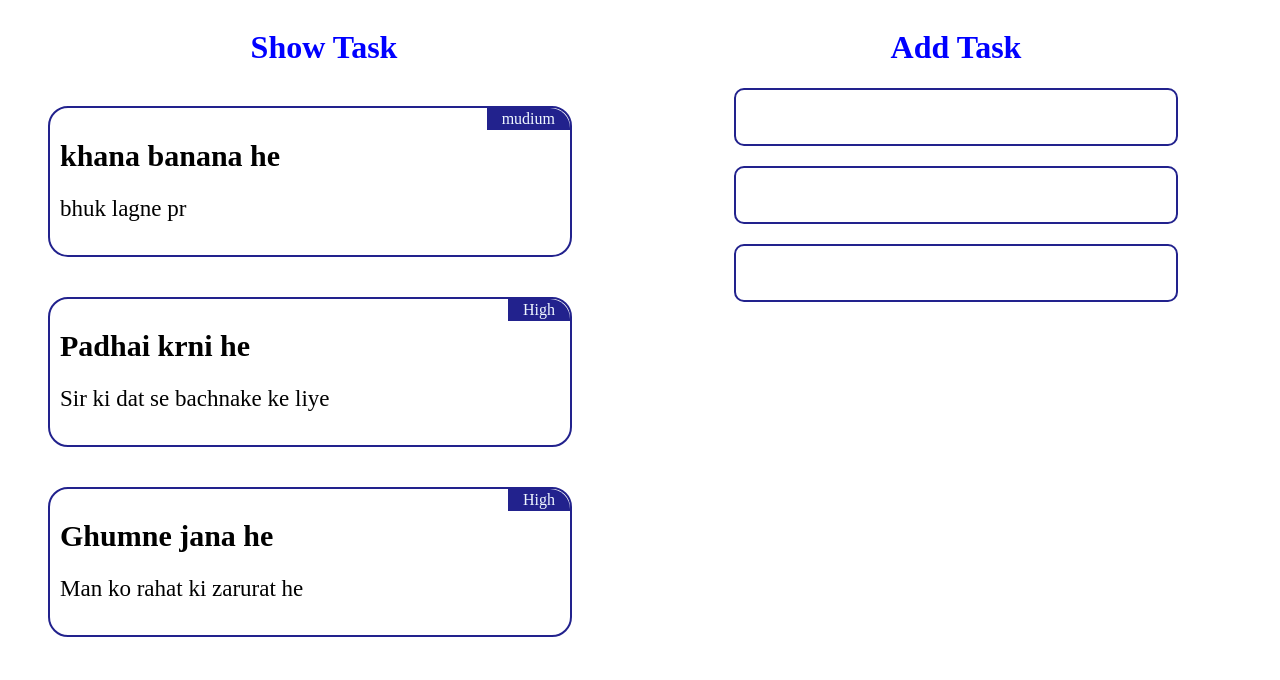
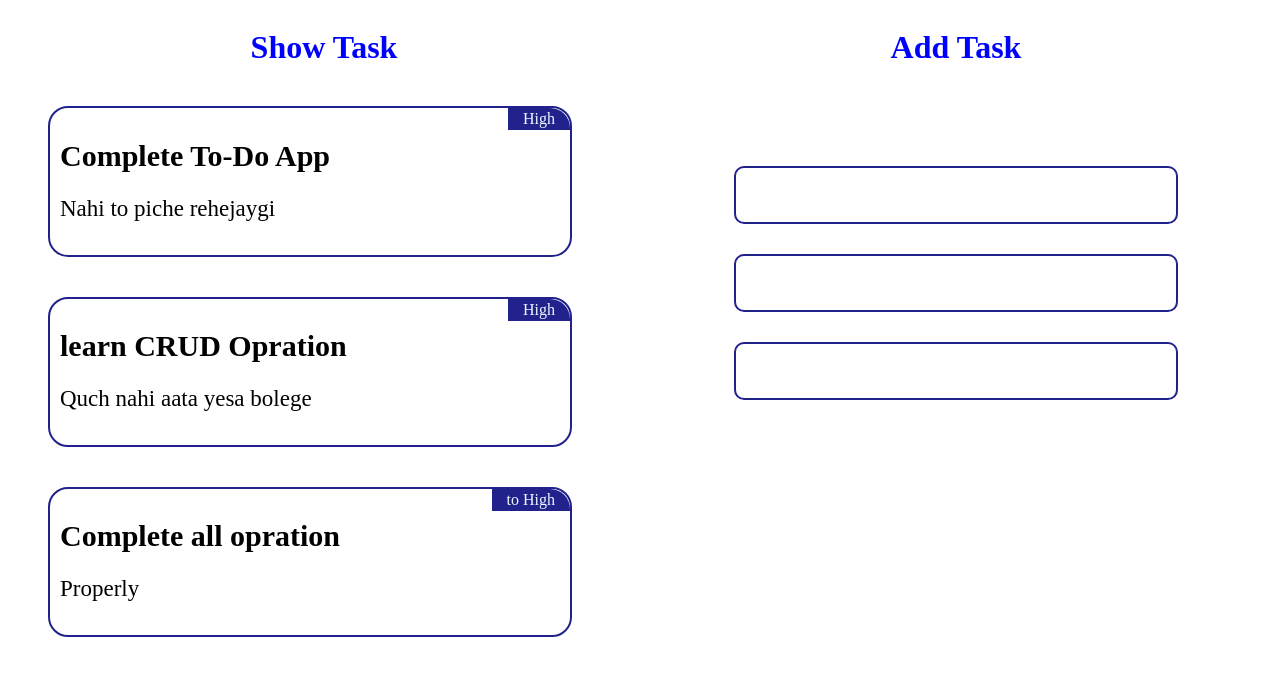
Before and after one commit to kashishInamdar/to-do, a React app: page / in a window 1280 px wide. Built offline with nearby package versions, Linux system fonts and the light colour scheme.

Commit message:
create TaskList and show in webpage

```diff
--- a/src/component/Card/Card.js
+++ b/src/component/Card/Card.js
@@ -1,10 +1,10 @@
 import React from "react"
 import "./Card.css"
 
-export default function Card({task , description , priority} ){
+export default function Card({title , description , priority ,id} ){
     return(
         <div className="task-card">
-            <h1 className="task">{task}</h1>
+            <h1 className="task">{title}</h1>
             <p className="description">{description}</p>
             <p className="priority">{priority}</p>
         </div>
--- a/src/views/Home/Home.css
+++ b/src/views/Home/Home.css
@@ -15,11 +15,11 @@
 .task-input{
 
     width: 500px;
-    margin: 20px auto;
+    margin: 100px auto;
 }
 .inputs{
     display: block;
-    margin: 20px auto;
+    margin: 30px auto;
     width: 400px;
     height:50px ;
     border: 2px solid rgb(34, 34, 141);
@@ -28,3 +28,14 @@
     padding: 2px 20px;
     font-size: 20px;
 }
+
+.button{
+    padding: 10px 40px;
+    border: none;
+    border-radius: 20px;
+    background-color: blue;
+    margin: 2px auto;
+    display: block;
+    font-size: 20px;
+    cursor: pointer;
+}
--- a/src/views/Home/Home.js
+++ b/src/views/Home/Home.js
@@ -1,74 +1,75 @@
-import React, { useEffect, useState } from "react";
+import React, { useState } from "react";
 import Card from "../../component/Card/Card";
+
 import "./Home.css"
 
 export default function Home() {
 
     const [taskList, setTaskList] = useState([
         {
-            task: "khana banana he",
-            description: "bhuk lagne pr",
-            priority: "mudium",
+            id: 1,
+            title: "Complete To-Do App",
+            description: "Nahi to piche rehejaygi",
+            priority: "High"
         },
         {
-            task: "Padhai krni he",
-            description: "Sir ki dat se bachnake ke liye",
-            priority: "High",
+            id: 2,
+            title: "learn CRUD Opration",
+            description: "Quch nahi aata yesa bolege",
+            priority: "High"
         },
         {
-            task: "Ghumne jana he",
-            description: "Man ko rahat ki zarurat he",
-            priority: "High",
-        }
+            id: 1,
+            title: "Complete all opration ",
+            description: "Properly",
+            priority: "to High"
+        },
     ])
-    localStorage.setItem("Task", JSON.stringify(taskList))
-
-    // ---------- Set Inputs ------------------
 
 
+    return (
+        <div className="main-page">
 
-    // Get Data From Local Storage
-   useEffect(()=>{
-        const list = JSON.parse(localStorage.getItem("Task"))
-        if(list && list.length > 0){
-            setTaskList(list)
-        }
-   },[])
+            <div className="showTask">
+                <h1 className="heading">Show Task</h1>
+                <div>
+                    {
+                        taskList.map((tasks, index) => {
+                            const { title, description, priority, id } = tasks;
 
                             return (
-        <div className="main-page" >
-            <div className="showTask">
-                <h1 className="heading">Show Task</h1>
-                {
-                    taskList.map((tasks)=>{
-                        const {task , description , priority } = tasks;
-
-                        return(
                                 <div>
-                                <Card task={task} priority={priority} description={description}/>
+                                    <Card id={id} title={title} description={description} priority={priority} />
                                 </div>
                             )
                         })
                     }
+                </div>
 
             </div>
+
             <div className="add-task">
                 <h1 className="heading">Add Task</h1>
-               <div className="task-input">
-                <input
-                type="text"
+                <form className="task-input">
+                    <input type="text"
                         className="inputs"
 
                     />
 
-                <input type="text" className="inputs" />
+                    <input type="text"
+                        className="inputs"
 
-                <input type="text" className="inputs" />
-               </div>
+                    />
+
+                    <input type="text"
+                        className="inputs"
+
+                    />
+
+                </form>
 
             </div>
+        </div>
+    )
 
-        </div>
-
-    )
 }
```
Lines whose indentation alone changed are shown as unchanged.
